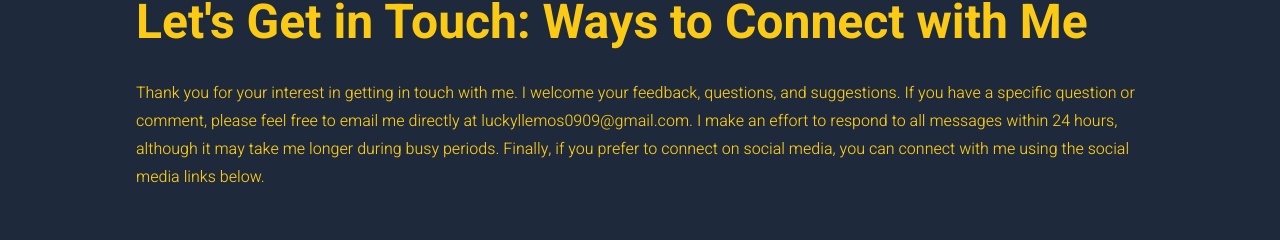
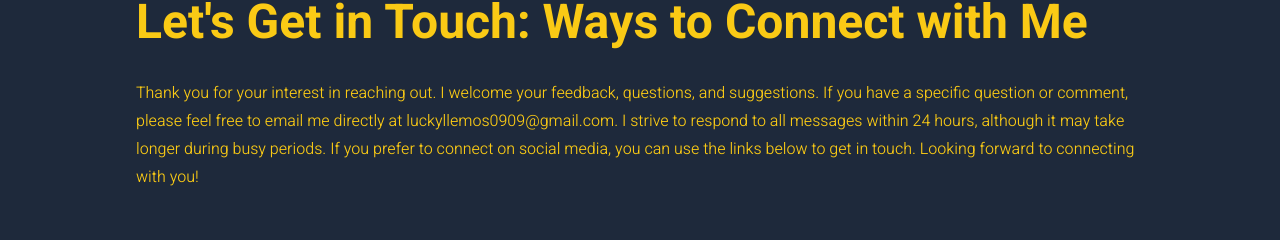
Before and after one commit to foxcyloxcy/lllemos_react_portfolio, a React (Vite) app: page / in a window 1280 px wide. Shown: the part 2414-2654 px from the top of the page. Built offline with nearby package versions, Linux system fonts and the light colour scheme.

Commit message:
Update update user_info.js contact.description

```diff
--- a/src/data/user_info.js
+++ b/src/data/user_info.js
@@ -83,7 +83,7 @@ const info = {
 
     contact: {
         title: "Let's Get in Touch: Ways to Connect with Me",
-        description: "Thank you for your interest in getting in touch with me. I welcome your feedback, questions, and suggestions. If you have a specific question or comment, please feel free to email me directly at luckyllemos0909@gmail.com. I make an effort to respond to all messages within 24 hours, although it may take me longer during busy periods. Finally, if you prefer to connect on social media, you can connect with me using the social media links below.",
+        description: "Thank you for your interest in reaching out. I welcome your feedback, questions, and suggestions. If you have a specific question or comment, please feel free to email me directly at luckyllemos0909@gmail.com. I strive to respond to all messages within 24 hours, although it may take longer during busy periods. If you prefer to connect on social media, you can use the links below to get in touch. Looking forward to connecting with you!",
     },
 
     footer: "Lucky Llemos Portfolio"
```
